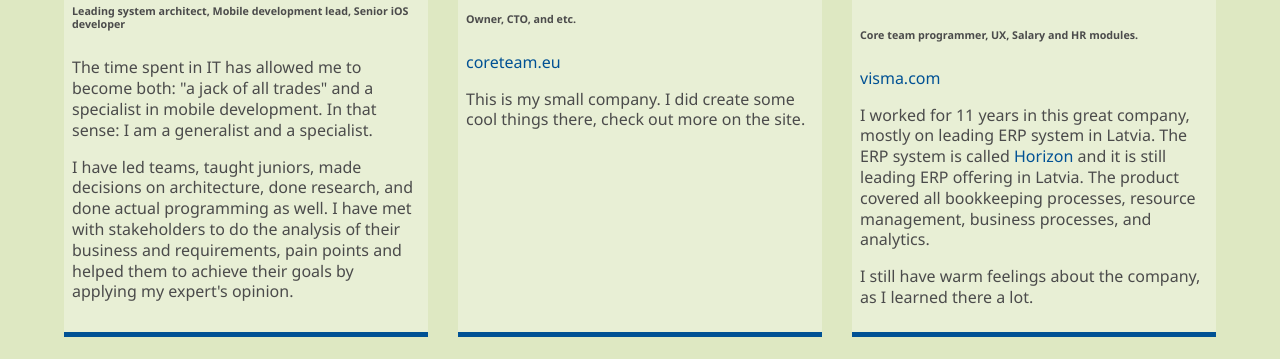
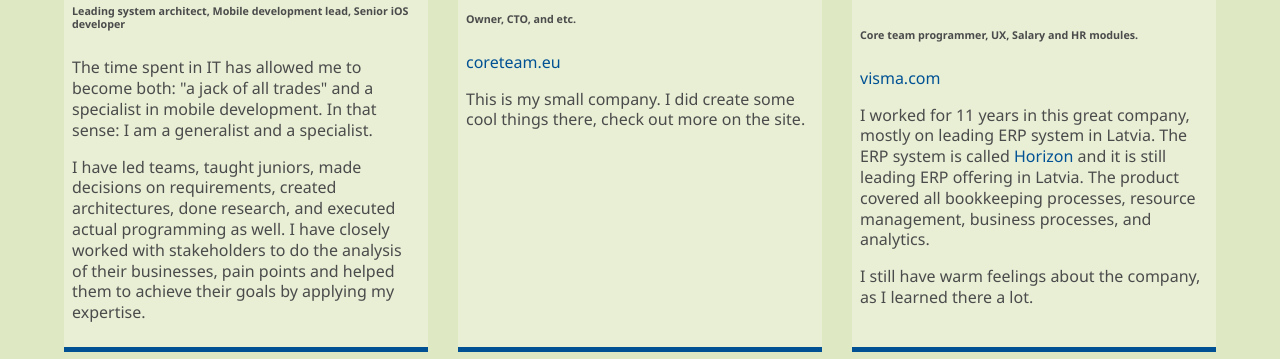
Before and after one commit to CoreteamEU/ja, a website with bundled scripts: page dist/about.html in a window 1280 px wide. Shown: the part 752-1111 px from the top of the page. Built offline with nearby package versions, Linux system fonts and the light colour scheme.

Commit message:
structure

```diff
--- a/dist/about.html
+++ b/dist/about.html
@@ -69,11 +69,12 @@
                                                                                                                                                                                     a generalist and a specialist.
                     </p>
                     <p>
-                        I have led teams, taught juniors, made decisions on architecture,
-                                                                                                                                                            done research, and done actual programming as well. I have met with
-                                                                                                                                                            stakeholders to do the analysis of their business and requirements,
+                        I have led teams, taught juniors, made decisions on requirements, created architectures,
+                                                                                                                                                                                    done research, and executed actual programming as well.
+                                                                                                                                                                                    I have closely worked with
+                                                                                                                                                                                    stakeholders to do the analysis of their businesses,
                                                                                                                                                                                     pain points and helped them to achieve their goals by applying my
-                                                                                                                                                            expert's opinion.
+                                                                                                                                                                                    expertise.
                     </p>
                 </div>
                 <div class="job job-2">
```
Lines whose indentation alone changed are shown as unchanged.
